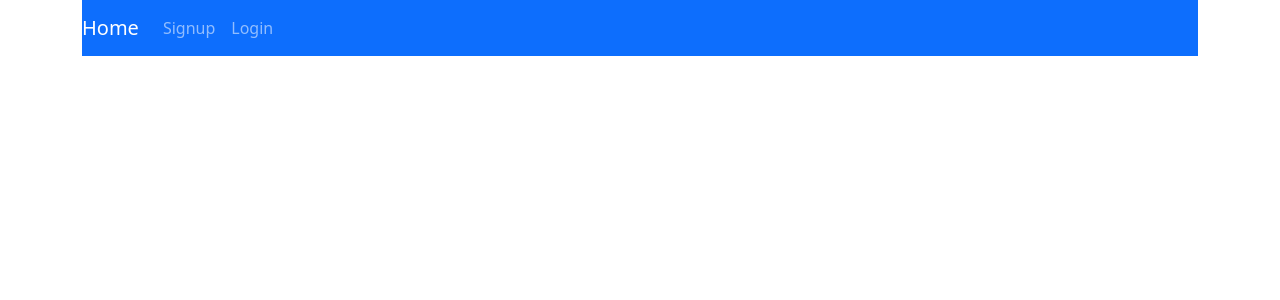
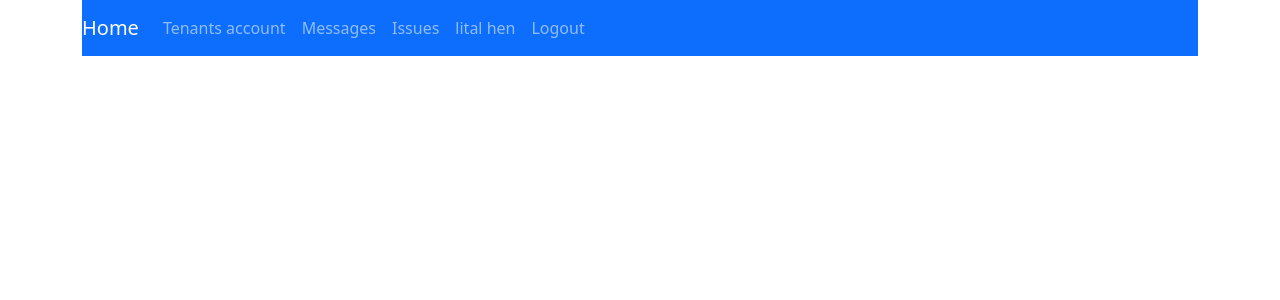
Before and after one commit to LitalHen/house-committee-React, a React (Create React App) app: page /#/ in a window 1280 px wide. Shown: the top 300 px of the page. Built offline with nearby package versions, Linux system fonts and the light colour scheme.

Commit message:
Issue dashboard and comments, message filter

```diff
--- a/src/App.js
+++ b/src/App.js
@@ -9,26 +9,29 @@ import DashboardMessages from './component/DashboardMessages';
 import HomePage from './pages/HomePage';
 import usersJSON from './data/users.json';
 import messagesJSON from './data/messages.json';
+import issuesJSON from './data/issues.json'
 import TenantsAccount from './pages/TenantsAccount';
 import commentsJSON from './data/comments.json';
+import DashboardIssues from './component/DashboardIssues';
 
 class App extends React.Component{
   constructor(props){
     super(props);
 
     this.state={
+      issues:issuesJSON,
       comments:commentsJSON,
       buildingUsers:usersJSON,
       messages:messagesJSON,
-      activeUser:null
-      // activeUser:{
-      //   name: "lital hen",
-      //   email: "lital@gmail.com",
-      //   pwd: "123",
-      //   address:'test 2',
-      //   communityName:'Hertzel',
-      //   owner:true
-      // },
+      // activeUser:null
+      activeUser:{
+        name: "lital hen",
+        email: "lital@gmail.com",
+        pwd: "123",
+        address:'test 2',
+        communityName:'Hertzel',
+        owner:true
+      },
       // activeUser:{
       //   name: "lital",
       //   email: "lital@gmail.com",
@@ -37,6 +40,12 @@ class App extends React.Component{
       //   aptNumber: "7"
       // }
     }
+  }
+
+  addIssues = (newIssues) => {
+    this.setState({
+      issues: this.state.issues.concat(newIssues)
+    })
   }
 
   addComments = (newCommment) => {
@@ -57,11 +66,11 @@ class App extends React.Component{
       this.setState({
         buildingUsers:this.state.buildingUsers.concat(newUser)
       })
-      if (newUser.owner){
+      // if (newUser.owner){
         this.setState({
           activeUser: newUser
         })
-      }
+      // }
   }
 
   logout = () => {
@@ -117,10 +126,20 @@ class App extends React.Component{
               addComments={this.addComments}
               addMessage={this.addMessage}
               allMessages={this.state.messages}
+
            >
            </DashboardMessages>
            </Route>
-
+           <Route exact path='/dashboard-issues'>
+             <DashboardIssues
+               activeUser={this.state.activeUser}
+               allComments={this.state.comments}
+               addComments={this.addComments}
+               addIssue={this.addIssues}
+               allIssues={this.state.issues}
+             >
+           </DashboardIssues>
+           </Route>
         <Route exact path='/tenants-accounts'>
           <TenantsAccount
               addUser={this.addUser}
--- /dev/null
+++ b/src/component/DashboardIssues.js
@@ -0,0 +1,75 @@
+import React from 'react'
+import { Button, Col, Form, Modal, Accordion,Card, Jumbotron, Container } from 'react-bootstrap';
+import IssuesComments from './IssuesComments';
+import MessageIssueComponent from './MessageIssueComponent';
+
+class DashboardIssues extends React.Component{
+
+    constructor(props){
+        super(props);
+
+        this.state={
+            prioritySort:'',
+            isPriority:false
+        }
+
+    }
+
+    submitIssue = (newIssue) => {
+  //from modal
+        this.props.addIssue(newIssue);
+    }
+
+    addComment = (newComment) => {
+
+        this.props.addComments(newComment)
+    }
+
+    sortedBy = () => {
+
+       this.setState({
+           prioritySort:"priority",
+           isPriority: !this.state.isPriority
+        })
+    }
+
+render(){
+
+               const issues=this.props.allIssues.map((filteredIssue, id)=>{
+                return <IssuesComments
+                        issue={filteredIssue}
+                        activeUser={this.props.activeUser}
+                        allComments={this.props.allComments}
+                        addComment={this.addComment}
+                        />
+                })
+
+    return(
+
+        <div>
+        <Container style={{width:"500px", margin:"0px"}}>
+                     <Jumbotron>
+                         Issues
+                     </Jumbotron>
+                     <Form.Label>Filter By Priority</Form.Label>
+                       {this.props.activeUser.owner &&  <input type="checkbox" checked={this.state.isPriority} onChange={this.sortedBy}>
+                             </input> }
+                     {/* show messages, all or filtered */}
+                         {issues}
+                     {/* send the submitMessage func from current component to modal- add new message */}
+                     <MessageIssueComponent
+                          addNewItem={this.submitIssue}
+                          type="issue"
+                     />
+                </Container>
+        </div>
+
+
+    )
+
+}
+
+
+}
+
+export default DashboardIssues
--- a/src/component/DashboardMessages.js
+++ b/src/component/DashboardMessages.js
@@ -10,8 +10,7 @@ class DashboardMessages extends React.Component{
 
         this.state={
             filter:'',
-            search:'',
-
+            search:''
         }
     }
 
@@ -22,12 +21,15 @@ class DashboardMessages extends React.Component{
     }
 
     submitMessage = (newMessage) => {
-
+        //Addmessage from app- add new message to json
+        //newMessage get from messagesIssueComponent
         this.props.addMessage(newMessage);
     }
 
 
     addComment = (newComment) => {
+        //addComments from app- add new message to json
+        //newComments get from messagesComments
         this.props.addComments(newComment)
     }
 
@@ -35,14 +37,20 @@ class DashboardMessages extends React.Component{
 
     // }
 
+
+
 render(){
-
             const messages= this.props.allMessages.filter((filteredMessages)=>{
-
-              return (filteredMessages.priority.includes(this.state.filter) && filteredMessages.title.includes(this.state.search) && filteredMessages.details.includes(this.state.search))
-            })
-            .map((message,id) => {
-
+                // get allmessages json data, filter-get the filtered array of obj by search box or by priority selected
+              return ((filteredMessages.priority === this.state.filter || this.state.filter === "") &&
+                      filteredMessages.title.includes(this.state.search) &&
+                      filteredMessages.details.includes(this.state.search))
+            }).map((message,id) => {
+                //map on filtered array of obj-> message
+                //send each message to messagesComponent
+                //allcomments from app, to map all comments for each message
+                //addComment func from current component to add new comment to json
+                //active user-for user name
                 return <MessagesComments
                         message={message}
                         allComments={this.props.allComments}
@@ -53,28 +61,29 @@ render(){
 
 
     return(
+
         <div>
-
             <Form.Label>Seacrh</Form.Label>
                 <Form.Control type="text" value={this.state.search} onChange={(event)=>{this.formInput('search', event.target.value)}}placeholder="search message" />
             <Form.Label>Filter By Priority</Form.Label>
-            <Form.Control as="select" onChange={(event)=>{this.formInput('filter', event.target.value)}}>
+                <Form.Control as="select" value={this.state.filter} onChange={(event)=>{this.formInput('filter', event.target.value)}}>
                         <option value="">view all messages</option>
                         <option value="important">Important</option>
                         <option value="info">Info</option>
                 </Form.Control>
+
                 <Container style={{width:"500px", margin:"0px"}}>
-
-
                      <Jumbotron>
                          Messages
                      </Jumbotron>
+                     {/* show messages, all or filtered */}
                          {messages}
+                     {/* send the submitMessage func from current component to modal- add new message */}
                      <MessageIssueComponent
-            submitMessage={this.submitMessage}
+                         addNewItem={this.submitMessage}
+                         type="message"
                      />
                 </Container>
-
         </div>
      )
     }
--- /dev/null
+++ b/src/component/IssuesComments.js
@@ -0,0 +1,112 @@
+import React from 'react'
+import { Button, Form, Accordion,Card } from 'react-bootstrap';
+
+
+class IssuesComments extends React.Component{
+
+    constructor(props){
+        super(props);
+
+        this.state={
+            title:'',
+            details:'',
+            priority:'',
+            comment:''
+        }
+    }
+
+    formInput = (key,val) => {
+       this.setState({
+           [key]:val
+       })
+    }
+
+    submitIssue = (newIssue) => {
+            //from modal
+            const finalIssue={
+                ...newIssue,
+                 type: "issue",
+                 date: new Date()
+            }
+        this.props.addIssue(finalIssue);
+
+    }
+
+    addComment = (val) => {
+
+        const newComment={
+            userName: this.props.activeUser.name,
+            userId: this.props.activeUser.id,
+            comment: this.state.comment,
+            messageId: val,
+            type:"issue"
+        }
+
+        this.props.addComment(newComment)
+
+        this.setState({
+            title:'',
+            details:'',
+            priority:'',
+            comment:''
+        })
+
+    }
+
+
+render(){
+
+    return(
+
+        <div  sm={6} md={4} lg={3} key= {this.props.issue.id} style={{marginTop:'20px'}}>
+            <Accordion>
+               <Card>
+                 <Card.Header>
+                     <Accordion.Toggle as={Button} variant="link" eventKey="0">
+                          {this.props.issue.title}
+                    </Accordion.Toggle>
+                </Card.Header>
+                <Accordion.Collapse eventKey="0">
+                     <Card.Body>
+                        <h6>{this.props.issue.title}</h6>
+                        <p> {this.props.issue.priority} </p>
+                        <p> {this.props.issue.details}</p>
+                        <img src={this.props.issue.img}/>
+                 {
+
+                     this.props.allComments.filter((comment)=>{
+                         return comment.messageId === this.props.issue.id && comment.type === "issue"
+                     })
+
+                     .map((issueComments) => {
+                        return <div key= {issueComments.id} style={{border:'1px solid black'}}>
+
+                                   <div style={{backgroundColor:"lightgrey", height:'40px'}}>
+                                       <h6>{issueComments.userName} </h6>
+                                </div>
+                                  <p>{issueComments.comment}</p>
+                          </div>
+                    })
+
+
+                     }
+                        <Form.Control value={this.state.comment}  as="textarea" rows={2} type="text" onChange={(event)=>{this.formInput("comment",event.target.value)}}placeholder="Enter comment" />
+                        <Button onClick={()=> {this.addComment(this.props.issue.id)}}>
+                                Add comment
+                        </Button>
+
+                </Card.Body>
+                </Accordion.Collapse>
+            </Card>
+          </Accordion>
+        </div>
+
+
+    )
+
+}
+
+
+}
+
+export default IssuesComments
--- a/src/component/ManagementNavbar.js
+++ b/src/component/ManagementNavbar.js
@@ -13,7 +13,8 @@ render(){
         const signup=(!this.props.activeUser)? <Nav.Link href="/#/signup">Signup</Nav.Link>: null
         const userName=(this.props.activeUser)?<Nav.Link>{this.props.activeUser.name}</Nav.Link>:null
         const dashboardMessages=(this.props.activeUser)?<Nav.Link href="/#/dashboard-messages">Messages</Nav.Link>:null
-        const tenantsAccount=(this.props.activeUser&&this.props.activeUser.owner)?<Nav.Link to="/#/tenants-accounts">Tenants account</Nav.Link>:null
+        const dashboardIssues=(this.props.activeUser && this.props.activeUser.owner)?<Nav.Link href="/#/dashboard-issues">Issues</Nav.Link>:null
+        const tenantsAccount=(this.props.activeUser && this.props.activeUser.owner)?<Nav.Link href="/#/tenants-accounts">Tenants account</Nav.Link>:null
     return(
 
         <div>
@@ -22,14 +23,17 @@ render(){
                 <Navbar.Brand href="#home">Home</Navbar.Brand>
                 <Nav className="mr-auto">
                    {signup}
-                   {tenantsAccount}
+                  {tenantsAccount}
                    {dashboardMessages}
+                   {dashboardIssues}
                 </Nav>
-                <Nav className="ml-auto">
+                <div  className="ml-auto">
+                <Nav>
                     {userName}
                     {login}
                     {logout}
                </Nav>
+               </div>
             </Navbar>
         </div>
     )
--- a/src/component/MessageIssueComponent.js
+++ b/src/component/MessageIssueComponent.js
@@ -1,18 +1,16 @@
 import React from 'react'
 import { Button,  Col, Form, Modal } from 'react-bootstrap';
 class MessageIssueComponent extends React.Component{
-
+//modal input for both message and issues component- generic component
     constructor(props){
         super(props);
 
         this.state={
-            comment: '',
             ismodalOpen: false,
             title:'',
             details:'',
             priority:'',
-            img:'',
-            date:''
+            img:''
         }
     }
 
@@ -22,7 +20,6 @@ class MessageIssueComponent extends React.Component{
         })
      }
 
-
     submitNewMessage = () => {
 
         const newMessage={
@@ -30,22 +27,19 @@ class MessageIssueComponent extends React.Component{
             details: this.state.details,
             priority: this.state.priority,
             img: this.state.img
-
         }
-
-
-        this.props.submitMessage(newMessage);
+        //props function from Dashboardmessages component
+        this.props.addNewItem(newMessage);
 
         this.setState({
             title:'',
             details:'',
             priority:'',
-            img:'',
+            img:''
+        })
 
-        })
         this.handleClose()
     }
-
 
     handleClose = () =>{
 
@@ -71,14 +65,16 @@ render(){
                     </Col>
                     <Col sm={10}>
                         <Form.Label>Description</Form.Label>
-                <Form.Control  as="textarea" value={this.state.description} rows={3} type="text" onChange={(event)=>{this.formInput("description",event.target.value)}}placeholder="Enter description" />
+                        <Form.Control  as="textarea" value={this.state.details} rows={3} type="text" onChange={(event)=>{this.formInput("details",event.target.value)}}placeholder="Enter description" />
                     </Col>
                     <Col sm={10}>
                     <Form.Label>Priority</Form.Label>
                             <Form.Control as="select" value={this.state.value} onChange={(event)=>{this.formInput("priority",event.target.value)}}>
                                 <option value="">select priority</option>
                                 <option value="important">Important</option>
-                        <option value="info">Info</option>
+                                {this.props.type==="message" && <option value="info">Info</option>}
+                                {this.props.type==="issue" && <option value="normal">Normal</option>}
+                                {this.props.type==="issue" && <option value="urgent">Urgent</option>}
                             </Form.Control>
                     </Col>
                     <Col sm={10}>
--- a/src/component/MessagesComments.js
+++ b/src/component/MessagesComments.js
@@ -22,11 +22,12 @@ addComment = (val) => {
                 userName: this.props.activeUser.name,
                 userId: this.props.activeUser.id,
                 comment: this.state.comment,
-        messageId: val
+                messageId: val,
+                type:"message"
             }
 
         if(this.state.comment!=""){
-
+                // send new obj to addComment func from DashboardMessages
                 this.props.addComment(newComment)
             }
             this.setState({
@@ -39,7 +40,8 @@ addComment = (val) => {
 render(){
     return(
 
-        <div  key= {this.props.message.id}  style={{marginTop:'20px'}}>
+        <div sm={6} md={4} lg={3} key= {this.props.message.id} style={{marginTop:'20px'}}>
+         {/* show each message in accordion view, message from DashboardMessages after filter and map */}
           <Accordion>
             <Card>
                 <Card.Header>
@@ -51,14 +53,15 @@ render(){
                      <Card.Body>
                         <h6>{this.props.message.title}</h6>
                         <p> {this.props.message.priority} </p>
-                     <p> {this.props.message.description}</p>
+                        <p> {this.props.message.details}</p>
                         <img src={this.props.message.img}/>
-                     {
-            this.props.allComments.filter((comment)=>{
 
-                return comment.messageId === this.props.message.id
+                {this.props.allComments.filter((comment)=>{
+                 // get allComments(json from app) from DashboardMessages and filtered to get the comment for currect message
+                return comment.messageId === this.props.message.id && comment.type === "message"
+
                 }).map((messageComment)=>{
-
+                // map the filtered comments
                 return <div key= {messageComment.id} style={{border:'1px solid black'}}>
                            <div style={{backgroundColor:"lightgrey", height:'40px'}}>
                                <h6>{messageComment.userName} </h6>
@@ -67,8 +70,8 @@ render(){
                         </div>
                   })
                 }
+
                         <Form.Control value={this.state.comment}  as="textarea" rows={2} type="text" onChange={(event)=>{this.formInput("comment",event.target.value)}}placeholder="Enter comment" />
-
                         <Button onClick={()=> {this.addComment(this.props.message.id)}}>
                                 Add comment
                         </Button>
@@ -76,13 +79,6 @@ render(){
                 </Accordion.Collapse>
             </Card>
           </Accordion>
-            <div>
-
-
-
-         </div>
-
-
 
     </div>
 
--- a/src/data/comments.json
+++ b/src/data/comments.json
@@ -3,13 +3,23 @@
         "userName":"lital hen",
         "comment":"Cool!",
         "messageId":"1",
-        "userId":"1"
+        "userId":"1",
+        "type":"message"
     },
 
     {
         "userName":"ron levi",
         "comment":"Nice!",
         "messageId":"1",
-        "userId":"2"
+        "userId":"2",
+        "type":"message"
+    },
+
+    {
+        "userName":"ron levi",
+        "comment":"Great Idea!",
+        "messageId":"1",
+        "userId":"2",
+        "type":"issue"
     }
 ]
--- /dev/null
+++ b/src/data/issues.json
@@ -0,0 +1,9 @@
+[
+    {
+        "id":"1",
+        "title":"Lobby door",
+        "details":"We have to close the door",
+        "priority":"info",
+        "img":""
+    }
+]
--- a/src/pages/SignUp.js
+++ b/src/pages/SignUp.js
@@ -43,6 +43,8 @@ class SignUp extends React.Component{
             address:'',
             communityName:''
         })
+
+        window.location.href="/#/"
     }
 
 render(){
```
Also changed, not shown: src/component/Messages.js (+3 -15 lines). Lines whose indentation alone changed are shown as unchanged.
